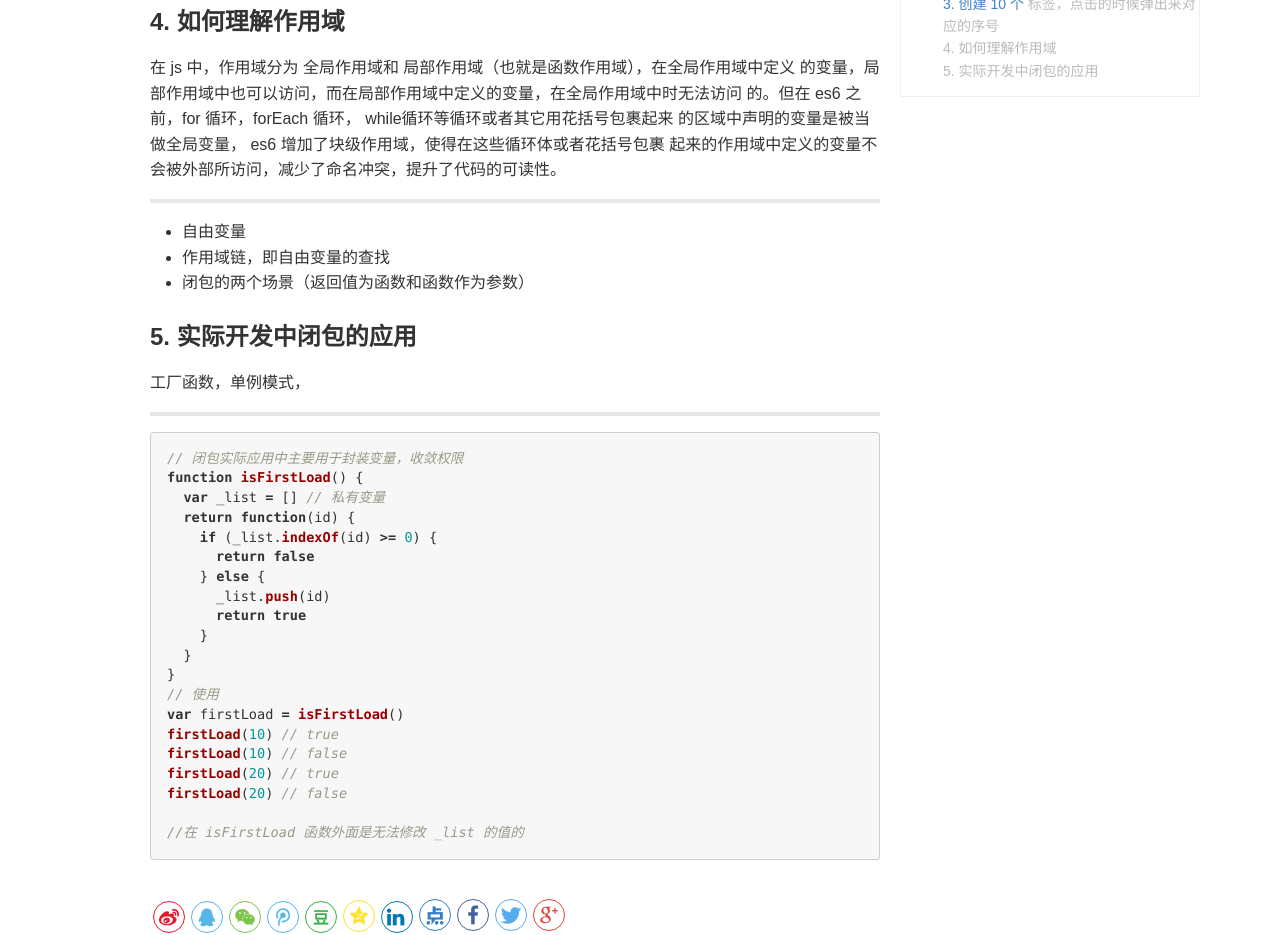
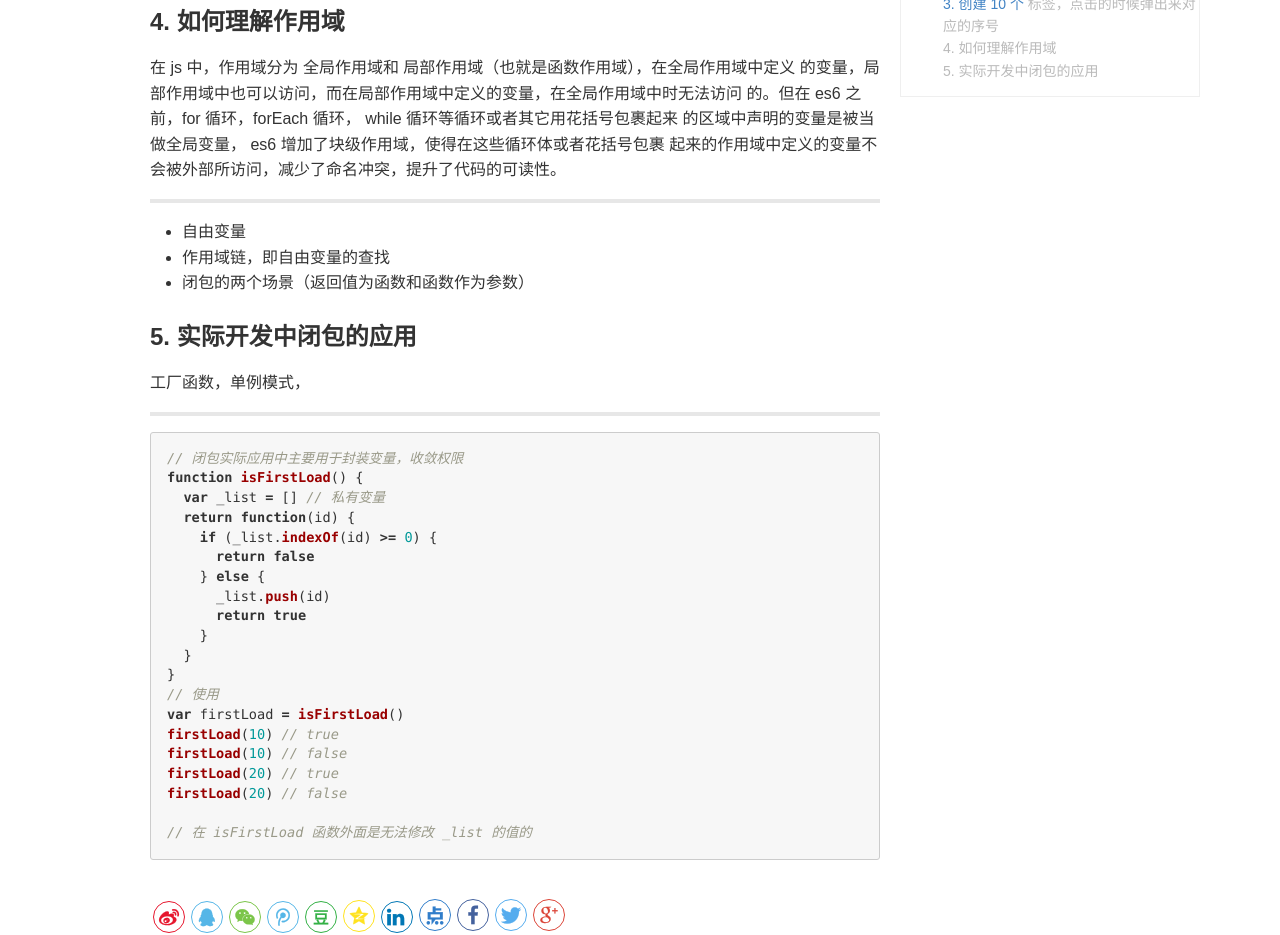
Before and after one commit to PininQ/PininQ.github.io, a Jekyll site: the page built from _posts/JavaScript/2018-12-10-Javascript-scope-and-closure.md, in a window 1280 px wide and 1400 px high, scrolled down 6337 px. Shown: the part 305-1240 px from the top of the window. Built offline with Jekyll 4.4.1, drawn with Linux system fonts in a browser that asks for light colours; comment, search, counter and statistics services are not loaded.

Commit message:
Update article

````diff
--- a/_posts/JavaScript/2018-12-10-Javascript-scope-and-closure.md
+++ b/_posts/JavaScript/2018-12-10-Javascript-scope-and-closure.md
@@ -318,7 +318,7 @@ for (i = 0; i < 10; i++) {
 
 在 js 中，作用域分为 全局作用域和 局部作用域（也就是函数作用域），在全局作用域中定义
 的变量，局部作用域中也可以访问，而在局部作用域中定义的变量，在全局作用域中时无法访问
-的。但在 es6 之前，for 循环，forEach 循环， while循环等循环或者其它用花括号包裹起来
+的。但在 es6 之前，for 循环，forEach 循环， while 循环等循环或者其它用花括号包裹起来
 的区域中声明的变量是被当做全局变量， es6 增加了块级作用域，使得在这些循环体或者花括号包裹
 起来的作用域中定义的变量不会被外部所访问，减少了命名冲突，提升了代码的可读性。
 
@@ -354,5 +354,5 @@ firstLoad(10) // false
 firstLoad(20) // true
 firstLoad(20) // false
 
-//在 isFirstLoad 函数外面是无法修改 _list 的值的
+// 在 isFirstLoad 函数外面是无法修改 _list 的值的
 ```
````
